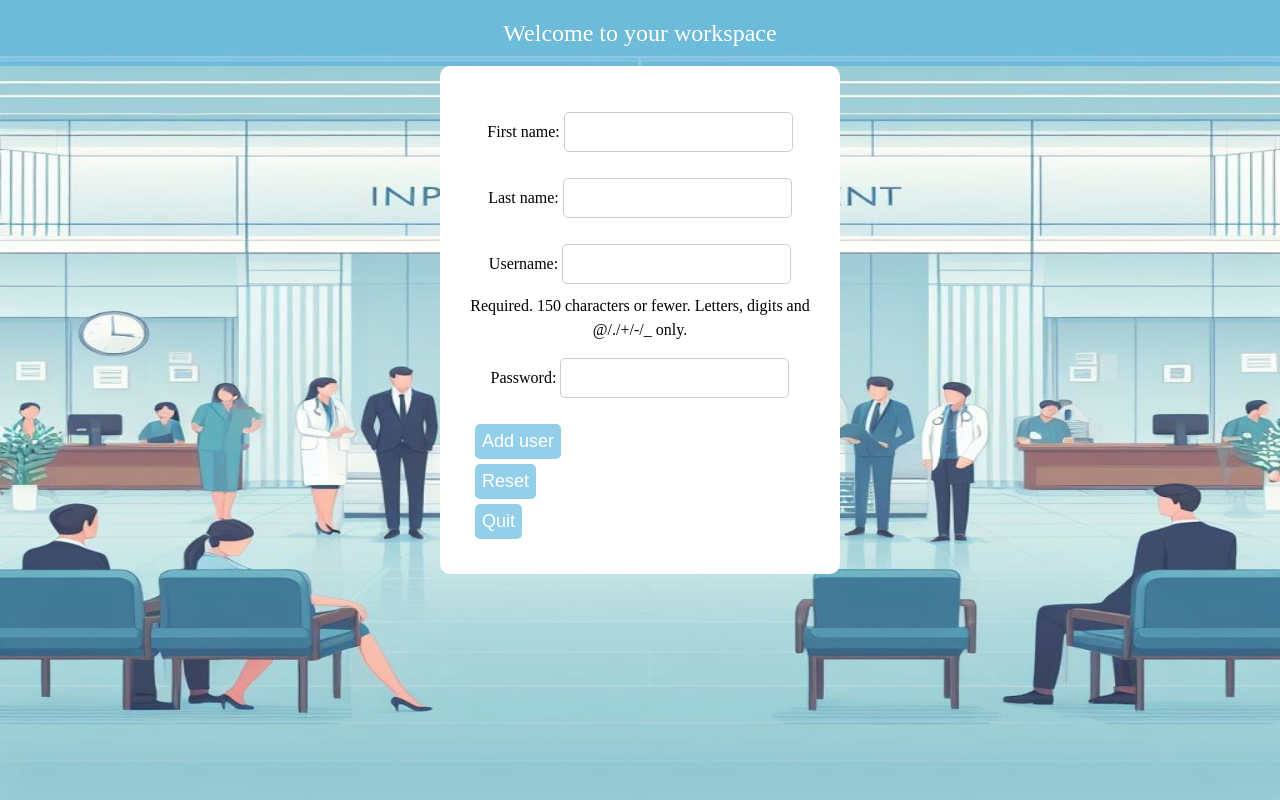
After one commit to cornelia1504/Puget_Hospital_Management, a Django app: page /add_user/ in a window 1280 px wide. The commit adds this page. Run offline with Django 4.2, Linux system fonts and the light colour scheme; a user stored in the database is signed in.

```diff
--- a/inpatientsystem/forms.py
+++ b/inpatientsystem/forms.py
@@ -1,6 +1,7 @@
 
 from django import forms
 from django.contrib.auth.models import User
+from django.contrib.auth.forms import UserCreationForm
 from inpatientsystemApp.models import Department, Patient, Doctor, Bed, Operation, OperatingRoom, OperatingRoomSchedule, OperationPerforming
 #login admin/doctor
 class LoginForm(forms.Form):
@@ -16,11 +17,15 @@
             'password': forms.PasswordInput()
         }
 
-# for doctor related form
+class SuperuserCreationForm(UserCreationForm):
+    class Meta:
+        model = User
+        fields = ('username', 'password1', 'password2', 'is_staff', 'is_superuser')
+
 class DoctorUserForm(forms.ModelForm):
     class Meta:
         model = User
-        fields = ['first_name', 'last_name', 'username', 'password']
+        fields = ['first_name', 'last_name', 'email', 'username', 'password']
         widgets = {
             'password': forms.PasswordInput()
         }
--- a/inpatientsystem/models.py
+++ b/inpatientsystem/models.py
@@ -1,6 +1,5 @@
 # models.py
 from django.db import models
-
 class Department(models.Model):
     id_department = models.AutoField(primary_key=True)
     name_department = models.CharField(max_length=50)
@@ -22,6 +21,9 @@ class Doctor(models.Model):
     first_name = models.CharField(max_length=50)
     last_name = models.CharField(max_length=50)
     description_doctor = models.TextField()
+    username = models.CharField(max_length=50)
+    email = models.CharField(max_length=50)
+    password = models.CharField(max_length=50)
 
 class Bed(models.Model):
     id_bed = models.AutoField(primary_key=True)
--- a/inpatientsystem/urls.py
+++ b/inpatientsystem/urls.py
@@ -22,7 +22,8 @@ urlpatterns = [
     path('', views.homepage),
     path('click_admin/', views.click_admin, name='click_admin'),
     path('click_doctor/', views.click_doctor, name='click_doctor'),
-    path('admin_login/',views.singup_form, name='admin_login'),
-    path('doctor_login/', views.singup_form, name='doctor_login'),
-
+    path('admin_login/',views.singup_admin_form, name='admin_login'),
+    path('admin_workspace/', views.admin_workspace, name='admin_workspace'),
+    path('doctor_login/', views.singup_doctor_form, name='doctor_login'),
+    path('add_user/', views.add_doctor, name='add_user'),
 ]
--- a/inpatientsystemApp/static/css/styles.css
+++ b/inpatientsystemApp/static/css/styles.css
@@ -6,6 +6,8 @@ body {
     background-color: #c8a2c7;
     text-align: center;
     line-height: 1.5;
+    max-width: 100%;
+    margin: 0 auto;
     /* margin: 80px;  Supprimer les marges par défaut du corps */
 }
 
@@ -87,6 +89,7 @@ form {
     box-sizing: border-box; /* Assure que la largeur inclut les rembourrages et les bordures */
     border: 10px solid rgba(255, 255, 255, 1); /* Bordure bleue semi-transparente */
     border-radius: 10px; /* Bords arrondis */
+    text-align: center;
 }
 
 /* Style pour les champs de formulaire (par exemple, input, textarea) */
@@ -101,11 +104,41 @@ form input, form textarea {
 
 /* Style pour le bouton de soumission du formulaire */
 form button {
-    font-size: 20px;
+    text-align: center;
+    font-size: 18px;
     padding: 7px;
     background-color: rgba(83, 178, 221, 0.62);  /* Couleur taupe */
     color: white;
     border: none;
-    border-radius: 5px; /* Bords arrondis pour le bouton */
-    cursor: pointer; /* Curseur de type pointeur au survol */
+    border-radius: 5px;
+    cursor: pointer;
+    display: block;
+    margin-bottom: 10px;
+    max-width: 100%;
 }
+form a{
+    padding: 7px;
+    background-color: rgba(83, 178, 221, 0.62);  /* Couleur taupe */
+    color: white;
+    text-align: center;
+    margin: 0 auto;
+    border: none;
+    border-radius: 5px;
+    cursor: pointer;
+    display: block;
+    margin-bottom: 10px;
+    max-width: 100%;
+
+}
+
+.center-form {
+    text-align: center;
+}
+
+.button-container {
+    margin-top: 10px;
+}
+
+.button-container button {
+    margin: 05px; /* ou une valeur appropriée pour l'espace entre les boutons */
+}
--- /dev/null
+++ b/inpatientsystemApp/templates/add_user.html
@@ -0,0 +1,13 @@
+{% extends 'homepage.html' %}
+
+{% block content %}
+  <form class="center-form" method="post" action="{% url 'add_user' %}">
+    {% csrf_token %}
+    {{ form.as_p }}
+    <div class="button-container">
+      <button type="submit">Add user</button>
+      <button type="reset">Reset</button>
+      <button type="button">Quit</button>
+    </div>
+  </form>
+{% endblock %}
--- a/inpatientsystemApp/templates/login.html
+++ b/inpatientsystemApp/templates/doctor_login.html
@@ -3,7 +3,10 @@
     <form method="post">
         {{ form.as_p }}
         {% csrf_token %}
-        <button type="submit" >Se connecter</button>
+        <button type="submit" >Sing in
+        </button>
+        <button type="submit" >Sing up
+        </button>
     <p>{{ message }}</p>
     </form>
 {% endblock content %}
--- a/inpatientsystemApp/templates/homepage.html
+++ b/inpatientsystemApp/templates/homepage.html
@@ -24,6 +24,7 @@
         Welcome to your workspace
     </div>
 {% block content %}
+    {% block admin_content %}
 <div class="content">
     <button class="home_button", value="click_admin">
         <img src="{% static 'media/images/clipboard-user-solid.svg' %}" alt="admin" >
@@ -34,6 +35,7 @@
         <a class="home_button" href="{% url 'doctor_login' %}" role="button">Doctor login</a>
     </button>
     </div>
-    {% endblock content %}
+    {% endblock admin_content %}
+{% endblock content %}
 </body>
 </html>
--- a/inpatientsystemApp/views.py
+++ b/inpatientsystemApp/views.py
@@ -1,18 +1,19 @@
-
-from django.shortcuts import render
 from inpatientsystem import forms
 from django.contrib.auth import login, authenticate # import des fonctions login et authenticate
-
+from django.shortcuts import render, redirect
+from django.contrib.auth.forms import UserCreationForm
+from django.contrib.auth.decorators import login_required
+from django.contrib import messages
 def homepage(request,):
     return render(request, "homepage.html", {"name" : "Mamitiana"})
 
 def click_admin(request,):
-    return render(request, "adminclick.html", {"name" : "Mamitiana"})
+    return render(request, "admin_workspace.html", {"name" : "Mamitiana"})
 
 def click_doctor(request,):
     return render(request, "doctorclick.html", {"name" : "Mamitiana"})
 
-def singup_form(request):
+def singup_admin_form(request):
     form = forms.LoginForm()
     message = ''
     if request.method == 'POST':
@@ -24,8 +25,62 @@ def singup_form(request):
             )
             if user is not None:
                 login(request, user)
-                message = f'Bonjour, {user.username}! Vous êtes connecté.'
+                message = f'Hello, {user.username}! You are connected successfully.'
+                return redirect('admin_workspace')
             else:
-                message = 'Identifiants invalides.'
+                message = 'Invalid identifier or password'
     return render(
-        request, 'login.html', context={'form': form, 'message': message})
+        request, 'admin_login.html', context={'form': form, 'message': message})
+
+def admin_workspace(request):
+    return render(request, "admin_workspace.html", {"name" : "Mamitiana"})
+
+@login_required
+def add_superuser(request):
+    if not request.user.is_staff:
+        messages.error(request, "Access dined")
+        return redirect('homepage')
+
+    if request.method == 'POST':
+        form = forms.SuperuserCreationForm(request.POST)
+        if form.is_valid():
+            user = form.save()
+            messages.success(request, f'User {user.username} is added successfully!')
+            return redirect('admin_workspace')
+    else:
+        form = forms.SuperuserCreationForm()
+
+    return render(request, 'add_user.html', {'form': form})
+def singup_doctor_form(request):
+    form = forms.LoginForm()
+    message = ''
+    if request.method == 'POST':
+        form = forms.LoginForm(request.POST)
+        if form.is_valid():
+            user = authenticate(
+                username=form.cleaned_data['username'],
+                password=form.cleaned_data['password'],
+            )
+            if user is not None:
+                login(request, user)
+                message = f'Hello, {user.username}! You are connected successfully.'
+            else:
+                message = 'Invalid identifier or password'
+    return render(
+        request, 'doctor_login.html', context={'form': form, 'message': message})
+@login_required
+def add_doctor(request):
+    if not request.user.is_staff:
+        messages.error(request, "Access dined")
+        return redirect('homepage')
+
+    if request.method == 'POST':
+        form = forms.DoctorUserForm(request.POST)
+        if form.is_valid():
+            user = form.save()
+            messages.success(request, f'User {user.username} is added successfully!')
+            return redirect('admin_workspace')
+    else:
+        form = forms.SingupForm()
+
+    return render(request, 'add_user.html', {'form': form})
```
Also changed, not shown: inpatientsystemApp/templates/admin_login.html (added, +10 -0 lines), inpatientsystemApp/templates/admin_workspace.html (added, +15 -0 lines), db.sqlite3, inpatientsystemApp/templates/adminclick.html (added).
